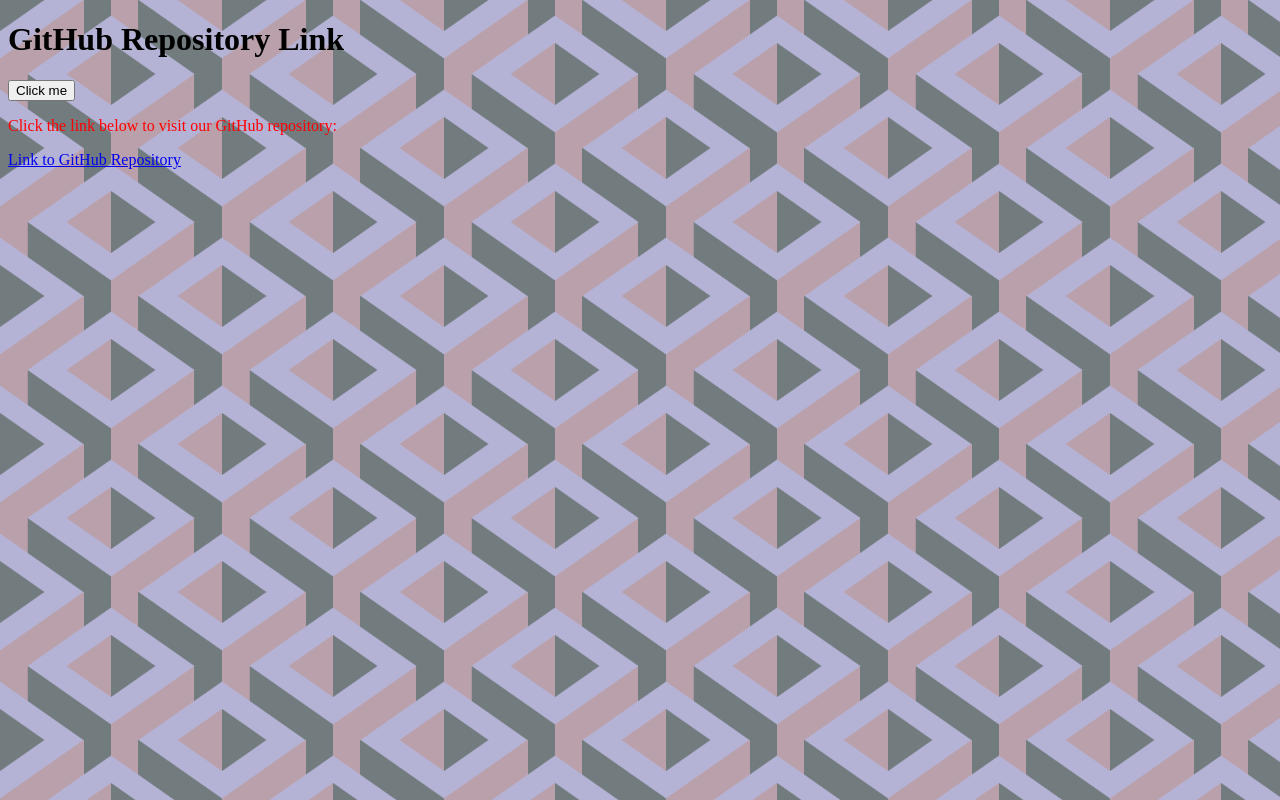
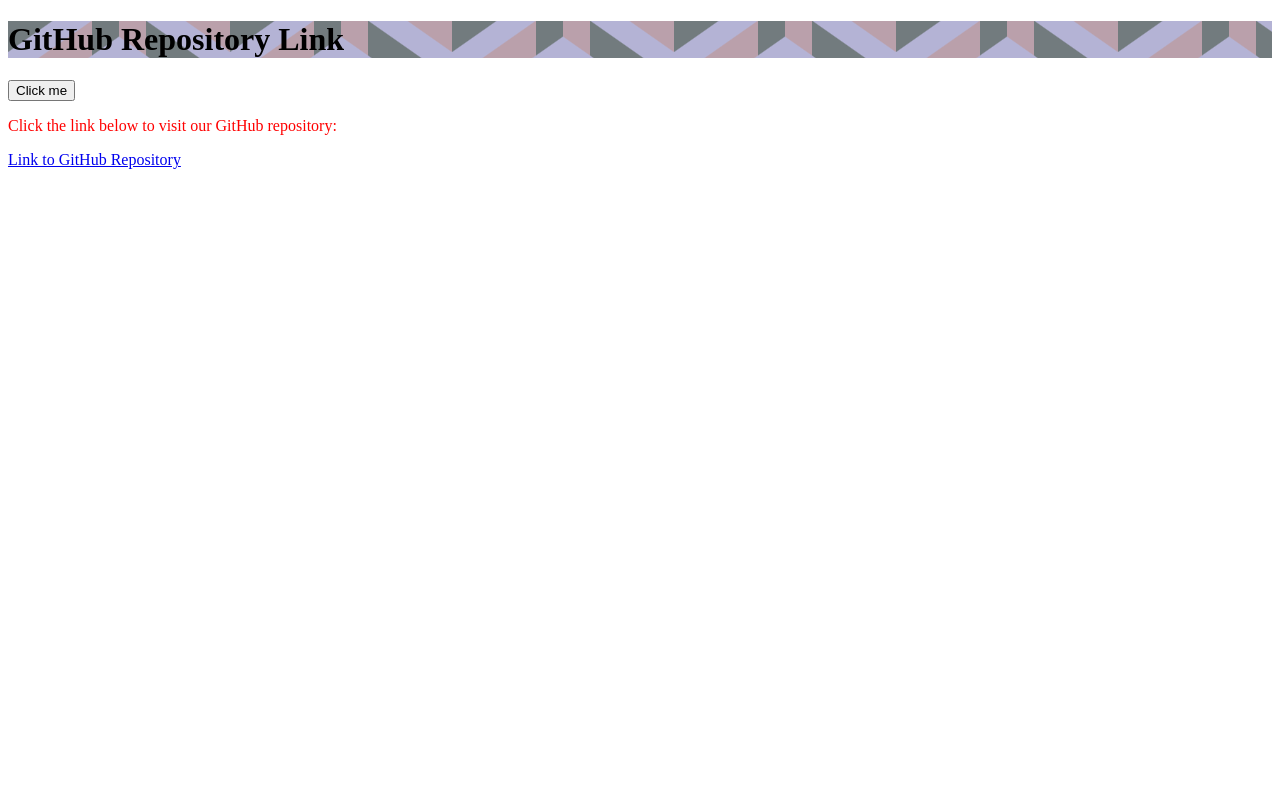
Before and after one commit to hisamugomi/LPIRGproject, a plain HTML site: page website.html in a window 1280 px wide. Drawn offline with Linux system fonts and the light colour scheme.

Commit message:
Update app.css

```diff
--- a/app.css
+++ b/app.css
@@ -1,4 +1,4 @@
-html {
+h1 {
   --s: 222px; /* control the size*/
   --c1: #727b7e;
   --c2: #b4b3d5;
```
